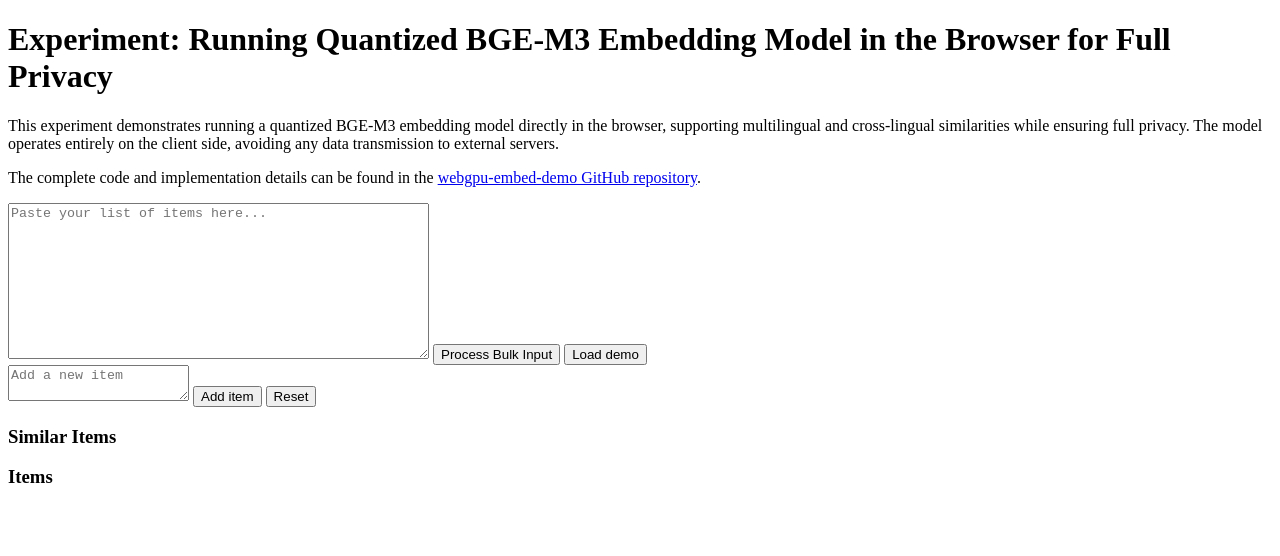
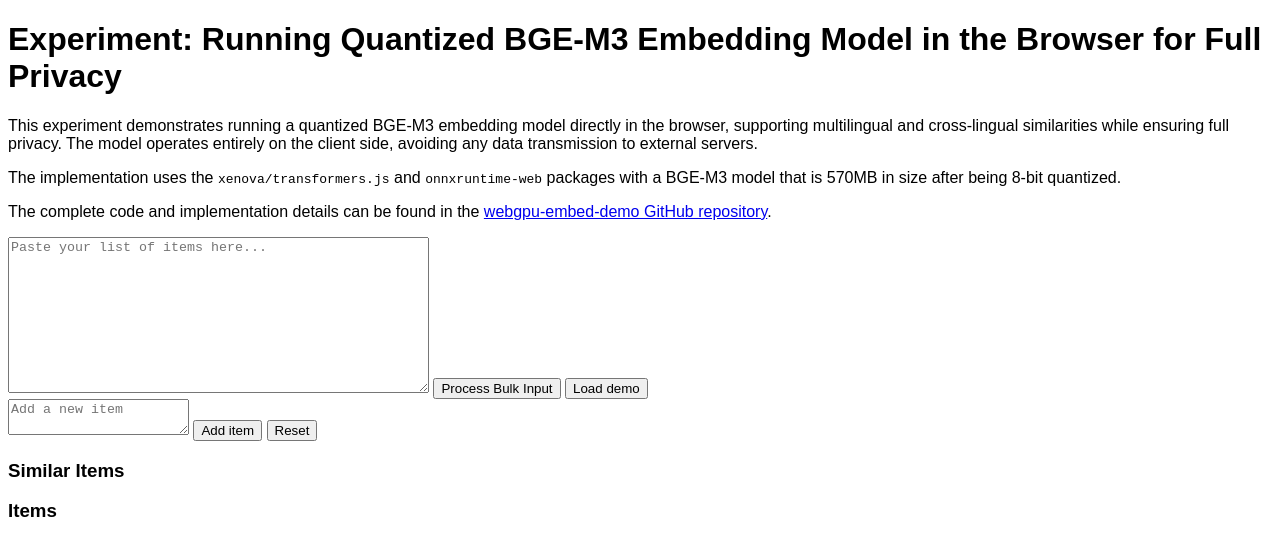
Before and after one commit to ciekawy/webgpu-embed-demo, a website built with Vite: page index.html in a window 1280 px wide. Built offline with nearby package versions, Linux system fonts and the light colour scheme; what @xenova/transformers would draw is missing.

Commit message:
more info added

```diff
--- a/index.html
+++ b/index.html
@@ -4,8 +4,12 @@
     <meta charset="UTF-8"/>
     <link rel="icon" type="image/svg+xml" href="/vite.svg"/>
     <meta name="viewport" content="width=device-width, initial-scale=1.0"/>
-    <title>Vite + TS</title>
+    <title>webgpu embed demo</title>
     <style>
+        body {
+            font-family: sans-serif;
+        }
+
         #progress-container {
             width: 100%;
             background-color: #f3f3f3;
@@ -19,15 +23,21 @@
     </style>
 </head>
 <body>
+<div id="app">
     <h1>Experiment: Running Quantized BGE-M3 Embedding Model in the Browser for Full Privacy</h1>
     <p>
-    This experiment demonstrates running a quantized BGE-M3 embedding model directly in the browser, supporting multilingual and cross-lingual similarities while ensuring full privacy. The model operates entirely on the client side, avoiding any data transmission to external servers.
+        This experiment demonstrates running a quantized BGE-M3 embedding model directly in the browser, supporting
+        multilingual and cross-lingual similarities while ensuring full privacy. The model operates entirely on the
+        client side, avoiding any data transmission to external servers.
+    </p>
+    <p>
+        The implementation uses the <code>xenova/transformers.js</code> and <code>onnxruntime-web</code> packages with a
+        BGE-M3 model that is 570MB in size after being 8-bit quantized.
     </p>
     <p>
         The complete code and implementation details can be found in the
         <a href="https://github.com/ciekawy/webgpu-embed-demo/">webgpu-embed-demo GitHub repository</a>.
     </p>
-  <div id="app">
     <div id="progress-container">
         <div id="progress-bar"></div>
     </div>
```
Also changed, not shown: README.md. Lines whose indentation alone changed are shown as unchanged.
